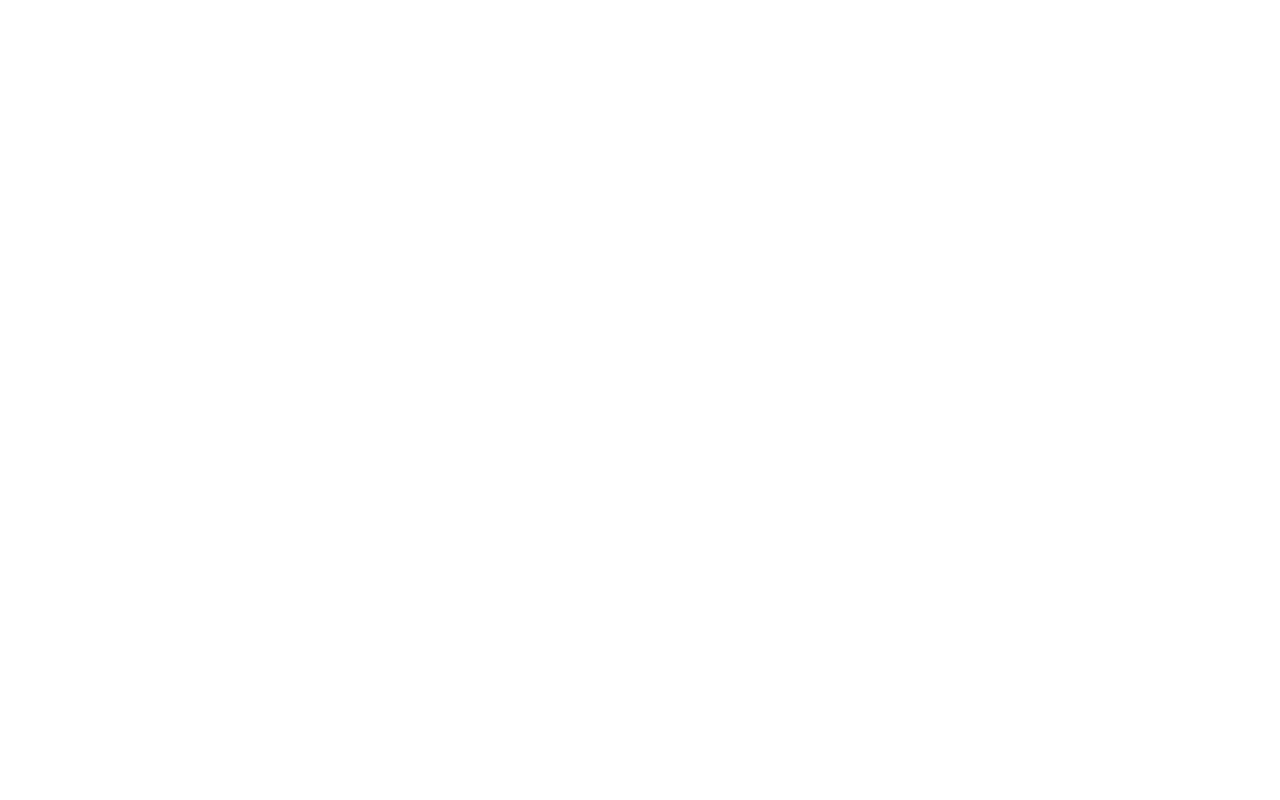
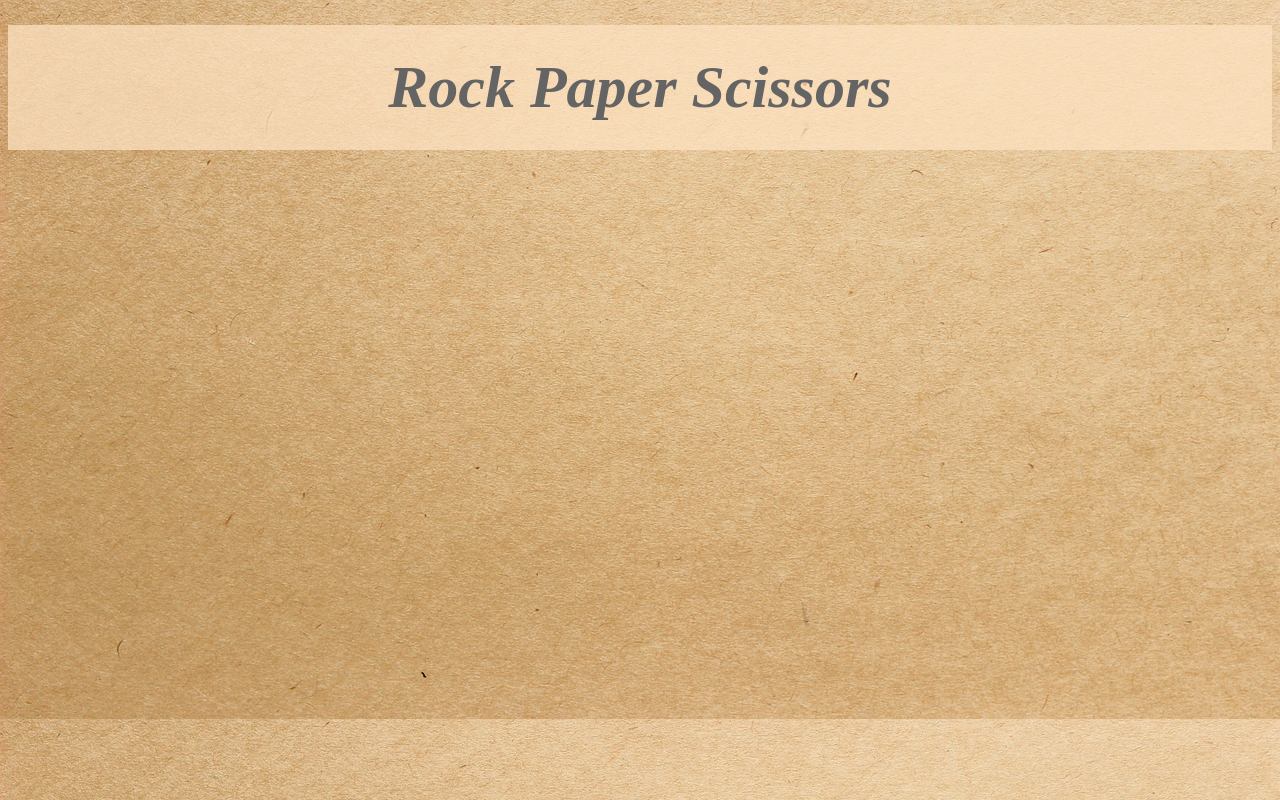
Before and after one commit to sidd4114/rockpaperscissors, a plain HTML site: page index.html in a window 1280 px wide. Drawn offline with Linux system fonts and the light colour scheme.

Commit message:
added basic look

```diff
--- a/index.html
+++ b/index.html
@@ -7,6 +7,9 @@
     <link rel="stylesheet" href="style.css">
 </head>
 <body>
+    <div>
+        <h1><i>Rock Paper Scissors</i></h1>
+    </div>
     <script src="javascript.js"></script>
 
 </body>
--- a/style.css
+++ b/style.css
@@ -0,0 +1,16 @@
+body{
+    background-image: url("./images/bg\ for\ rockpaperscissor.jpg");
+    background-size: cover;
+}
+div{
+    display: flex;
+    align-items: center;
+    justify-content: center;
+    background-color: rgba(255, 228, 196,0.7);
+    width:100%;
+
+    height: 125px;
+    font-size: 30px;
+    margin-top: 25px ;
+    color: rgb(100, 100, 100);
+}
```
Also changed, not shown: images/bg for rockpaperscissor.jpg (added).
